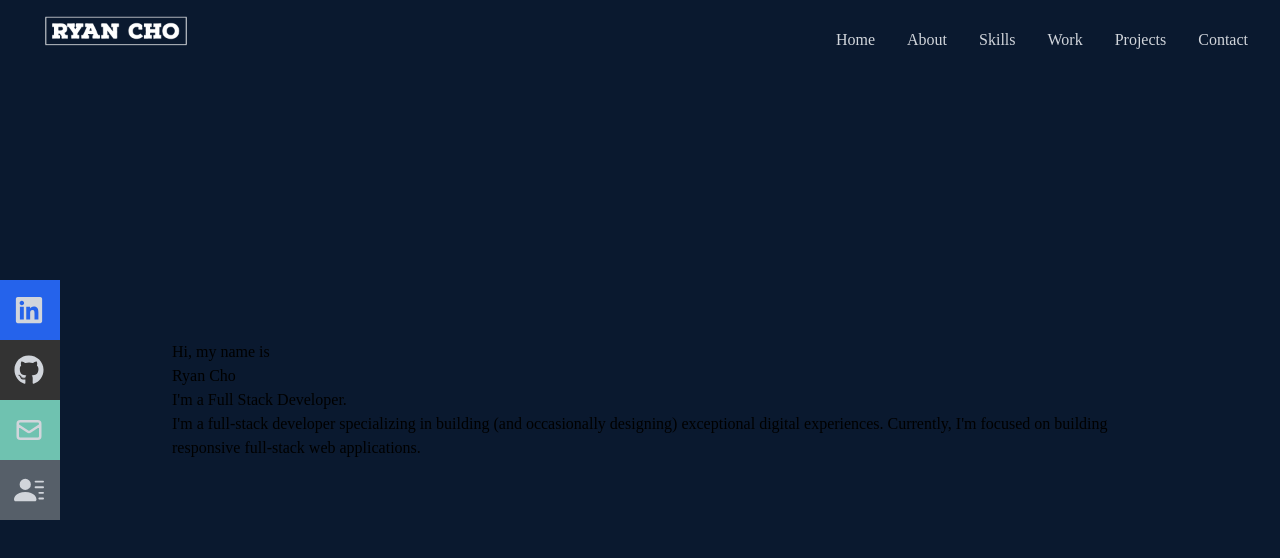
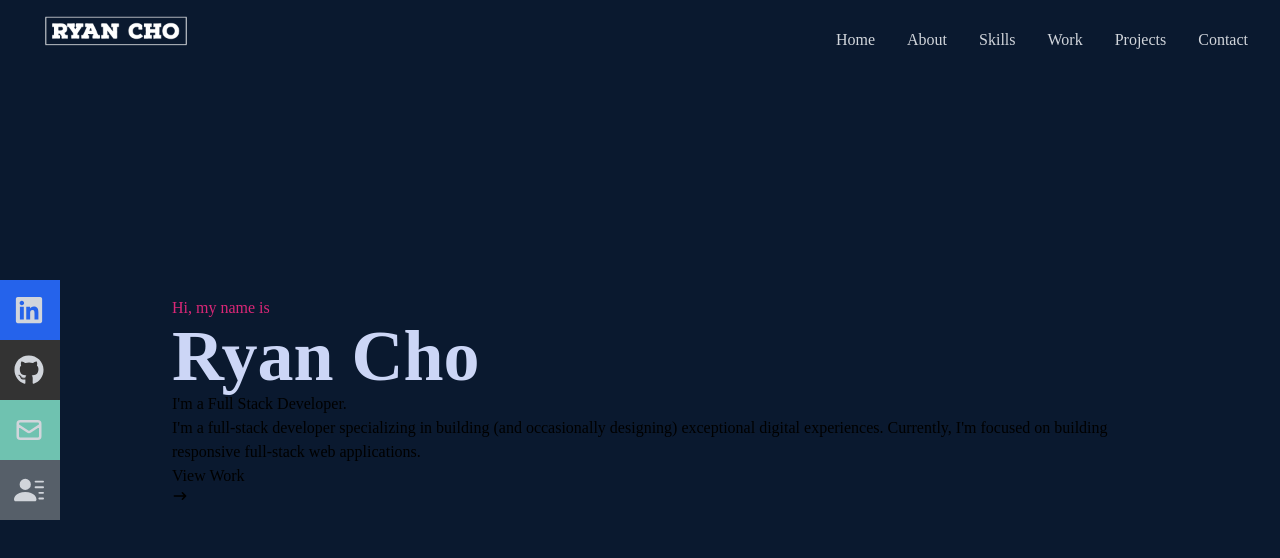
Before and after one commit to notryancho/PORTFOLIO, a React (Create React App) app in the folder portfolio/: page / in a window 1280 px wide. Shown: the top 558 px of the page. Built offline with nearby package versions, Linux system fonts and the light colour scheme.

Commit message:
adding view work button

```diff
--- a/portfolio/src/components/Home.jsx
+++ b/portfolio/src/components/Home.jsx
@@ -7,14 +7,17 @@ const Home = () => {
 
     {/*Container */}
     <div className='max-w-[1000px] mx-auto px-8 flex flex-col justify-center h-full'>
-        <p>Hi, my name is</p>
-        <h1>Ryan Cho</h1>
+        <p className='text-pink-600'>Hi, my name is</p>
+        <h1 className='text-4xl sm:text-7xl font-bold text-[#ccd6f6]'>Ryan Cho</h1>
         <h2>I'm a Full Stack Developer.</h2>
         <p> I'm a full-stack developer specializing in building (and occasionally designing) exceptional digital experiences. Currently, I'm focused on building responsive full-stack web applications.</p>
-
+        <div>
+            <button>View Work <HiArrowNarrowRight /></button>
+        </div>
     </div>
     </div>
   )
 }
 
+
 export default Home
```
